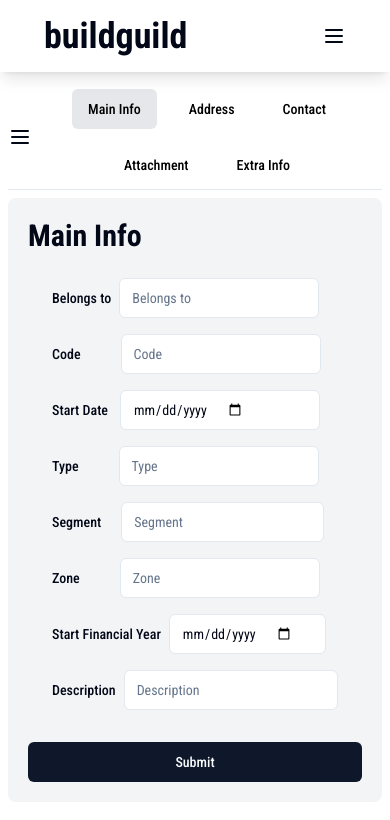
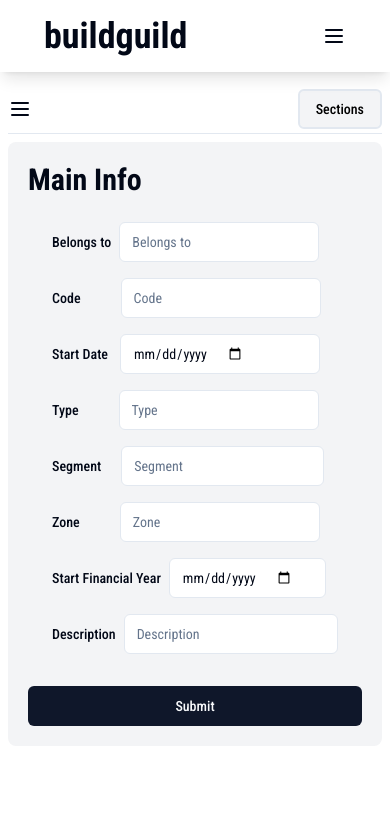
Before and after one commit to RiteshBorse/buildguild, a React (Vite) app in the folder frontend/: page /administration/1 in a window 390 px wide. Shown: the top 820 px of the page. Built offline with nearby package versions, Linux system fonts and the light colour scheme.

Commit message:
DropdownMenu option in administration.

```diff
--- a/frontend/src/pages/Dashboard/Administration.jsx
+++ b/frontend/src/pages/Dashboard/Administration.jsx
@@ -8,7 +8,14 @@ import { useForm } from "react-hook-form";
 import { useParams } from "react-router-dom";
 import axios from "axios";
 import { apiVerify } from "@/schema/apiSchema";
-import { toast } from "sonner";
+import { toast } from "sonner";import {
+  DropdownMenu,
+  DropdownMenuContent,
+  DropdownMenuItem,
+  DropdownMenuLabel,
+  DropdownMenuSeparator,
+  DropdownMenuTrigger,
+} from "@/components/ui/dropdown-menu";
 
 const Administration = () => {
   const [selection, setSelection] = useState("main-info");
@@ -16,6 +23,9 @@ const Administration = () => {
   const handleClick = (value) => {
     setSelection(value);
   };
+
+
+
 
   const buttonOptions = [
     { label: "Main Info", value: "main-info" },
@@ -27,28 +37,55 @@ const Administration = () => {
 
   return (
     <div className="w-full h-screen pt-[85px] px-2 md:px-8 py-10">
-      <div className="flex  md:flex-row items-center md:items-start w-full h-fit   my-1">
+
+      <div className="flex  md:flex-row   items-center md:items-start w-full h-fit   my-1">
+
+
+
+
         <Sidebar />
-        <div className="w-full flex flex-wrap justify-center gap-4 md:gap-10 " >
+        <div className="w-full flex flex-wrap justify-center gap-1 hidden md:gap-10  md:flex" >
           {buttonOptions.map((option) => (
             <Button
               key={option.value}
               variant="ghost"
-              className={`text-black ${selection === option.value ? "bg-gray-200" : ""}`}
+              className={`text-black ${selection === option.value ? "bg-gray-200"  : ""}`}
               onClick={() => handleClick(option.value)}
             >
               {option.label}
             </Button>
           ))}
         </div>
+
+
+        <div className="md:hidden flex ml-auto ">
+      <DropdownMenu >
+        <DropdownMenuTrigger >
+          <Button className="bg-gray-100 hover:font-normal text-black border-2 hover:text-white">Sections </Button>
+        </DropdownMenuTrigger>
+        <DropdownMenuContent>
+          {buttonOptions.map((option) => (
+             <DropdownMenuItem key={option.value} onClick={() => handleClick(option.value)}>
+                {option.label}
+              </DropdownMenuItem>
+          ))}
+        </DropdownMenuContent>
+      </DropdownMenu>
+     </div>
+
       </div>
+
       <Separator />
       {selection === "main-info" && <MainInfo id={id} />}
       {selection === "address" && <Address id={id} />}
       {selection === "contact" && <Contact id={id} />}
       {selection === "attachment" && <div>Attachment</div>}
       {selection === "extra-info" && <div>Extra Info</div>}
+
     </div>
+
+
+
   );
 };
 
@@ -387,7 +424,6 @@ const Contact = ({ id }) => {
       </div>
 
 
-
       <div className="flex items-center gap-3 md:gap-5">
         <Label htmlFor="effective_from">Effective From </Label>
         <Input
--- a/frontend/src/pages/Dashboard/Sidebar.jsx
+++ b/frontend/src/pages/Dashboard/Sidebar.jsx
@@ -52,22 +52,22 @@ const Sidebar = ({id}) => {
             <SheetHeader className="flex flex-col mx-auto items-center justify-center w-full my-10 gap-5">
               <SheetTitle className="text-3xl">Dashboard</SheetTitle>
               <SheetDescription className="w-2/3 flex flex-col gap-4">
-                <div className="flex items-center justify-start px-3 gap-2 shadow-sm py-2 border border-gray-200 rounded-sm" onClick={()=>{onClickMenuItems('administration')}}>
+                <div className="flex items-center justify-start px-3 gap-2 shadow-sm py-2 border hover:bg-gray-300 hover:text-black  border-gray-200 rounded-sm" onClick={()=>{onClickMenuItems('administration')}}>
                   <User2 className="w-5 h-5 flex-shrink-0" />
                   <p>Administration</p>
                 </div>
 
-                <div className="flex items-center justify-start px-3 gap-2 shadow-sm py-2 border border-gray-200 rounded-sm" onClick={()=>{onClickMenuItems('engineering')}}>
+                <div className="flex items-center justify-start px-3 gap-2 shadow-sm py-2 border border-gray-200 hover:bg-gray-300 hover:text-black rounded-sm" onClick={()=>{onClickMenuItems('engineering')}}>
                   <Workflow className="w-5 h-5 flex-shrink-0" />
                   <p>Engineering</p>
                 </div>
 
-                <div className="flex items-center justify-start px-3 gap-2 shadow-sm py-2 border border-gray-200 rounded-sm" onClick={()=>{onClickMenuItems('materials')}}>
+                <div className="flex items-center justify-start px-3 gap-2 shadow-sm py-2 border border-gray-200 hover:bg-gray-300 hover:text-black rounded-sm" onClick={()=>{onClickMenuItems('materials')}}>
                   <Package className="w-5 h-5 flex-shrink-0" />
                   <p>Materials</p>
                 </div>
 
-                <div className="flex items-center justify-start px-3 gap-2 shadow-sm py-2 border border-gray-200 rounded-sm" onClick={()=>{onClickMenuItems('financials')}}>
+                <div className="flex items-center justify-start px-3 gap-2 shadow-sm py-2 border border-gray-200 hover:bg-gray-300 hover:text-black rounded-sm" onClick={()=>{onClickMenuItems('financials')}}>
                   <FaMoneyBill className="w-5 h-5 flex-shrink-0" />
                   <p>Financials</p>
                 </div>
@@ -118,4 +118,6 @@ const Sidebar = ({id}) => {
     );
 }
 
+
+
 export default Sidebar
```
